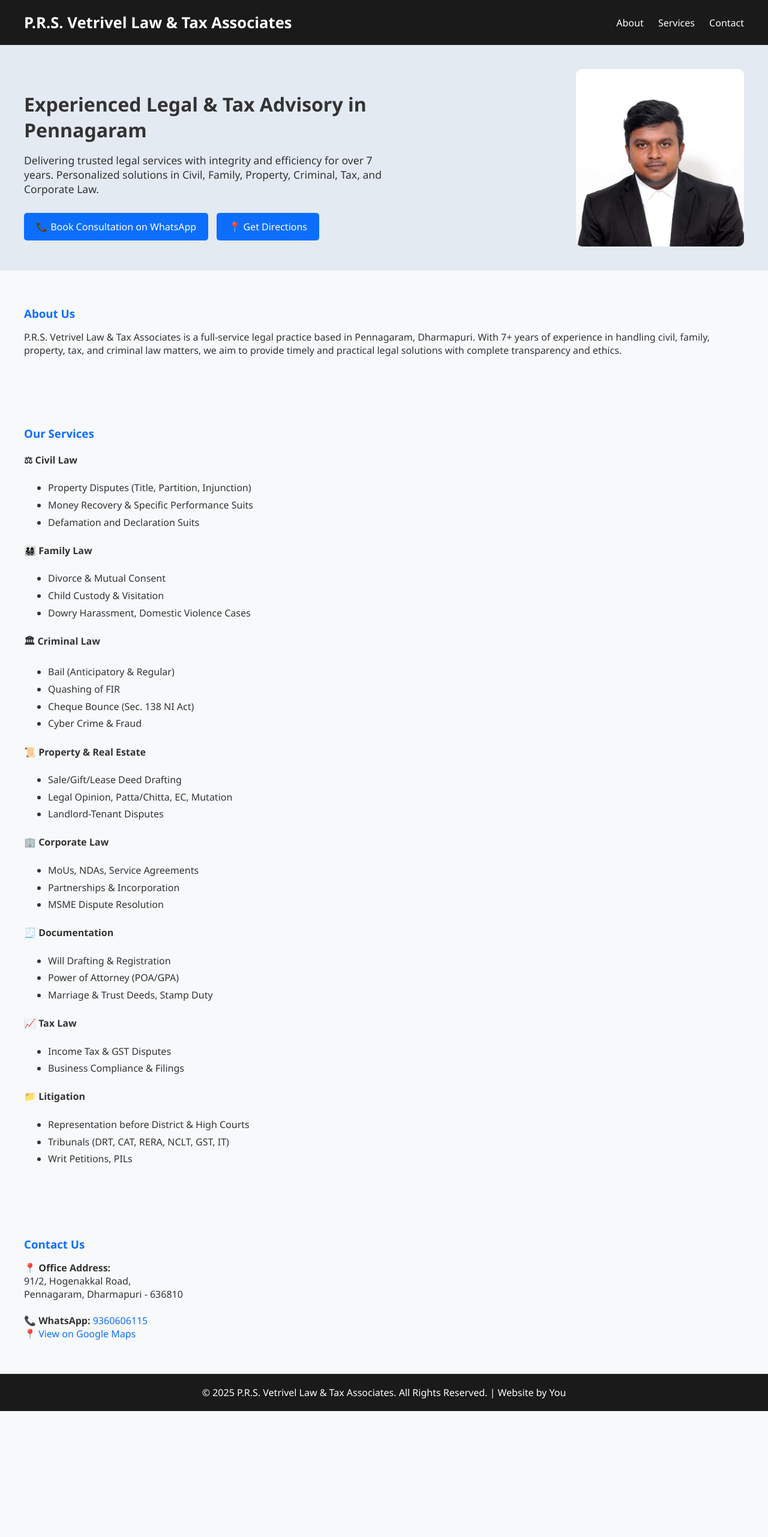
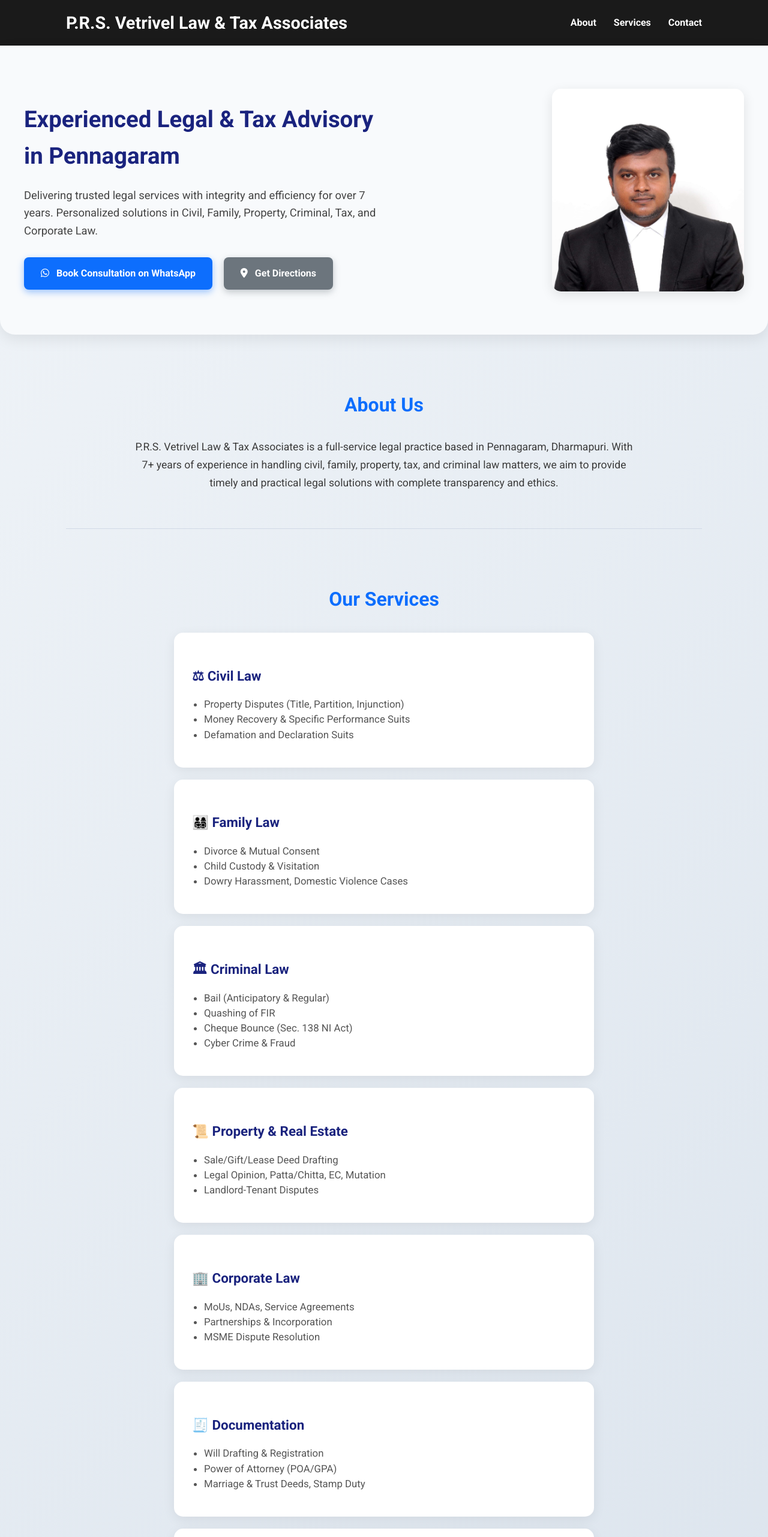
Before and after one commit to sivacheetas/VETRIVEL-LAW, a plain HTML site: page index.html in a window 1280 px wide. Shown: the top 2563 px of the page at 60% size. Before the commit the page ends 2353 px from the top, so only its background shows below. Drawn offline with Linux system fonts and the light colour scheme.

Commit message:
Add files via upload

```diff
--- a/index.html
+++ b/index.html
@@ -2,52 +2,74 @@
 <html lang="en">
 <head>
   <meta charset="UTF-8" />
-  <meta name="viewport" content="width=device-width, initial-scale=1.0" />
+  <meta name="viewport" content="width=device-width, initial-scale=1" />
   <title>P.R.S. Vetrivel Law & Tax Associates</title>
+
+  <!-- Google Fonts -->
+  <link href="https://fonts.googleapis.com/css2?family=Roboto:wght@400;700&display=swap" rel="stylesheet" />
+
+  <!-- FontAwesome for icons -->
+  <script src="https://kit.fontawesome.com/a076d05399.js" crossorigin="anonymous"></script>
+
   <link rel="stylesheet" href="style.css" />
 </head>
 <body>
 
   <header>
+    <div class="container header-inner">
       <h1>P.R.S. Vetrivel Law & Tax Associates</h1>
       <nav>
         <a href="#about">About</a>
         <a href="#services">Services</a>
         <a href="#contact">Contact</a>
       </nav>
+    </div>
   </header>
 
   <div class="hero">
     <div class="hero-text">
       <h2>Experienced Legal & Tax Advisory in Pennagaram</h2>
       <p>Delivering trusted legal services with integrity and efficiency for over 7 years. Personalized solutions in Civil, Family, Property, Criminal, Tax, and Corporate Law.</p>
-      <a class="btn" href="https://wa.me/9360606115">📞 Book Consultation on WhatsApp</a>
-      <a class="btn" href="https://maps.google.com/?q=91/2, Hogenakkal Road, Pennagaram">📍 Get Directions</a>
+      <a class="btn" href="https://wa.me/9360606115" target="_blank" rel="noopener noreferrer">
+        <i class="fab fa-whatsapp"></i> Book Consultation on WhatsApp
+      </a>
+      <a class="btn btn-secondary" href="https://maps.google.com/?q=91/2, Hogenakkal Road, Pennagaram" target="_blank" rel="noopener noreferrer">
+        <i class="fas fa-map-marker-alt"></i> Get Directions
+      </a>
     </div>
     <img src="lawyer-photo.jpg" alt="Lawyer Photo" />
   </div>
 
+  <main class="container">
     <section id="about">
       <h3>About Us</h3>
-    <p>P.R.S. Vetrivel Law & Tax Associates is a full-service legal practice based in Pennagaram, Dharmapuri. With 7+ years of experience in handling civil, family, property, tax, and criminal law matters, we aim to provide timely and practical legal solutions with complete transparency and ethics.</p>
+      <p>
+        P.R.S. Vetrivel Law & Tax Associates is a full-service legal practice based in Pennagaram, Dharmapuri. With 7+ years of experience in handling civil, family, property, tax, and criminal law matters, we aim to provide timely and practical legal solutions with complete transparency and ethics.
+      </p>
     </section>
 
     <section id="services">
       <h3>Our Services</h3>
+
+      <div class="service-card">
         <h4>⚖ Civil Law</h4>
         <ul>
           <li>Property Disputes (Title, Partition, Injunction)</li>
           <li>Money Recovery & Specific Performance Suits</li>
           <li>Defamation and Declaration Suits</li>
         </ul>
+      </div>
 
+      <div class="service-card">
         <h4>👨‍👩‍👧‍👦 Family Law</h4>
         <ul>
           <li>Divorce & Mutual Consent</li>
           <li>Child Custody & Visitation</li>
           <li>Dowry Harassment, Domestic Violence Cases</li>
         </ul>
+      </div>
 
+      <div class="service-card">
         <h4>🏛 Criminal Law</h4>
         <ul>
           <li>Bail (Anticipatory & Regular)</li>
@@ -55,56 +77,72 @@
           <li>Cheque Bounce (Sec. 138 NI Act)</li>
           <li>Cyber Crime & Fraud</li>
         </ul>
+      </div>
 
+      <div class="service-card">
         <h4>📜 Property & Real Estate</h4>
         <ul>
           <li>Sale/Gift/Lease Deed Drafting</li>
           <li>Legal Opinion, Patta/Chitta, EC, Mutation</li>
           <li>Landlord-Tenant Disputes</li>
         </ul>
+      </div>
 
+      <div class="service-card">
         <h4>🏢 Corporate Law</h4>
         <ul>
           <li>MoUs, NDAs, Service Agreements</li>
           <li>Partnerships & Incorporation</li>
           <li>MSME Dispute Resolution</li>
         </ul>
+      </div>
 
+      <div class="service-card">
         <h4>🧾 Documentation</h4>
         <ul>
           <li>Will Drafting & Registration</li>
           <li>Power of Attorney (POA/GPA)</li>
           <li>Marriage & Trust Deeds, Stamp Duty</li>
         </ul>
+      </div>
 
+      <div class="service-card">
         <h4>📈 Tax Law</h4>
         <ul>
           <li>Income Tax & GST Disputes</li>
           <li>Business Compliance & Filings</li>
         </ul>
+      </div>
 
+      <div class="service-card">
         <h4>📁 Litigation</h4>
         <ul>
           <li>Representation before District & High Courts</li>
           <li>Tribunals (DRT, CAT, RERA, NCLT, GST, IT)</li>
           <li>Writ Petitions, PILs</li>
         </ul>
+      </div>
     </section>
 
     <section id="contact">
       <h3>Contact Us</h3>
       <p class="contact-info">
-      📍 <strong>Office Address:</strong><br>
-      91/2, Hogenakkal Road,<br>
-      Pennagaram, Dharmapuri - 636810<br><br>
-      📞 <strong>WhatsApp:</strong> <a href="https://wa.me/9360606115">9360606115</a><br>
-      📍 <a href="https://maps.google.com/?q=91/2, Hogenakkal Road, Pennagaram">View on Google Maps</a>
+        <i class="fas fa-map-marker-alt"></i> <strong>Office Address:</strong><br>
+        91/2, Hogenakkal Road,<br />
+        Pennagaram, Dharmapuri - 636810<br /><br />
+        <i class="fab fa-whatsapp"></i> <strong>WhatsApp:</strong>
+        <a href="https://wa.me/9360606115" target="_blank" rel="noopener noreferrer">9360606115</a><br />
+        <i class="fas fa-map"></i>
+        <a href="https://maps.google.com/?q=91/2, Hogenakkal Road, Pennagaram" target="_blank" rel="noopener noreferrer">View on Google Maps</a>
       </p>
     </section>
+  </main>
 
-  <div class="footer">
+  <footer class="footer">
+    <div class="container">
       &copy; 2025 P.R.S. Vetrivel Law & Tax Associates. All Rights Reserved. | Website by You
     </div>
+  </footer>
 
 </body>
 </html>
--- a/style.css
+++ b/style.css
@@ -1,43 +1,62 @@
-body {
-  font-family: 'Segoe UI', sans-serif;
-  margin: 0;
-  background: #f7f9fb;
-  color: #333;
+/* Reset & base */
+* {
+  box-sizing: border-box;
 }
 
+body {
+  font-family: 'Roboto', 'Segoe UI', sans-serif;
+  margin: 0;
+  background: linear-gradient(135deg, #f0f4f8, #d9e2ec);
+  color: #2c3e50;
+  line-height: 1.6;
+}
+
+.container {
+  max-width: 1100px;
+  margin: 0 auto;
+  padding: 0 20px;
+}
+
+/* Header */
 header {
   background-color: #1a1a1a;
   color: #fff;
-  padding: 20px 40px;
+  padding: 15px 0;
+}
+
+.header-inner {
   display: flex;
   justify-content: space-between;
   align-items: center;
 }
 
 header h1 {
+  font-size: 1.8rem;
   margin: 0;
-  font-size: 1.6rem;
 }
 
 nav a {
   color: #fff;
-  margin-left: 20px;
+  margin-left: 25px;
   text-decoration: none;
-  font-weight: 500;
+  font-weight: 600;
+  transition: color 0.3s ease;
 }
 
+nav a:hover {
+  color: #0d6efd;
+}
+
+/* Hero Section */
 .hero {
   display: flex;
   flex-wrap: wrap;
   justify-content: space-between;
   align-items: center;
-  padding: 40px;
-  background-color: #e3eaf2;
-}
-
-.hero img {
-  width: 280px;
-  border-radius: 10px;
+  background-color: #f8fafc;
+  padding: 60px 40px;
+  border-radius: 0 0 25px 25px;
+  box-shadow: 0 8px 25px rgba(0,0,0,0.08);
 }
 
 .hero-text {
@@ -45,55 +64,180 @@ nav a {
 }
 
 .hero-text h2 {
-  font-size: 2rem;
-  margin-bottom: 10px;
+  font-size: 2.4rem;
+  margin-bottom: 20px;
+  font-weight: 700;
+  color: #1a237e;
 }
 
 .hero-text p {
-  font-size: 1.1rem;
+  font-size: 1.15rem;
+  margin-bottom: 30px;
+  color: #444;
 }
 
+.hero img {
+  width: 320px;
+  border-radius: 15px;
+  box-shadow: 0 6px 20px rgba(0,0,0,0.1);
+  object-fit: cover;
+}
+
+/* Buttons */
 .btn {
   display: inline-block;
-  margin: 10px 10px 0 0;
-  padding: 12px 20px;
+  margin: 0 15px 15px 0;
+  padding: 14px 28px;
   background-color: #0d6efd;
   color: #fff;
+  font-weight: 600;
+  border-radius: 8px;
   text-decoration: none;
-  border-radius: 5px;
+  box-shadow: 0 4px 12px rgba(13,110,253,0.4);
+  transition: background-color 0.3s ease, box-shadow 0.3s ease;
 }
 
+.btn:hover {
+  background-color: #084cdf;
+  box-shadow: 0 6px 18px rgba(8,76,223,0.6);
+}
+
+.btn-secondary {
+  background-color: #6c757d;
+  box-shadow: 0 4px 12px rgba(108,117,125,0.4);
+}
+
+.btn-secondary:hover {
+  background-color: #565e64;
+  box-shadow: 0 6px 18px rgba(86,94,100,0.6);
+}
+
+.btn i {
+  margin-right: 8px;
+}
+
+/* Sections */
 section {
-  padding: 40px;
+  padding: 60px 0;
+  border-bottom: 1px solid #d1d9e6;
 }
 
 section h3 {
   color: #0d6efd;
-  margin-bottom: 15px;
+  font-size: 2rem;
+  margin-bottom: 30px;
+  font-weight: 700;
+  text-align: center;
 }
 
-ul {
-  line-height: 1.8;
+section p {
+  max-width: 850px;
+  margin: 0 auto;
+  font-size: 1.1rem;
+  color: #3b3b3b;
+  line-height: 1.7;
+  text-align: center;
 }
 
-.footer {
-  background-color: #1a1a1a;
-  color: #fff;
-  padding: 20px 40px;
+.service-card {
+  background-color: #fff;
+  border-radius: 15px;
+  padding: 25px 30px;
+  margin: 20px auto;
+  max-width: 700px;
+  box-shadow: 0 5px 20px rgba(0,0,0,0.07);
+  transition: box-shadow 0.3s ease;
+}
+
+.service-card:hover {
+  box-shadow: 0 9px 30px rgba(0,0,0,0.12);
+}
+
+.service-card h4 {
+  color: #1a237e;
+  margin-bottom: 12px;
+  font-weight: 700;
+  font-size: 1.4rem;
+}
+
+.service-card ul {
+  padding-left: 20px;
+  color: #555;
+  font-size: 1.05rem;
+  list-style-type: disc;
+  line-height: 1.5;
+}
+
+/* Contact Section */
+.contact-info {
   text-align: center;
+  font-size: 1.1rem;
+  color: #3b3b3b;
 }
 
 .contact-info a {
   color: #0d6efd;
   text-decoration: none;
+  font-weight: 600;
+  transition: color 0.3s ease;
 }
 
-@media (max-width: 768px) {
+.contact-info a:hover {
+  color: #084cdf;
+}
+
+.contact-info i {
+  margin-right: 8px;
+  color: #0d6efd;
+}
+
+/* Footer */
+.footer {
+  background-color: #1a1a1a;
+  color: #ddd;
+  padding: 20px 0;
+  text-align: center;
+  font-size: 0.95rem;
+  box-shadow: inset 0 1px 3px rgba(255,255,255,0.1);
+}
+
+/* Responsive */
+@media (max-width: 900px) {
   .hero {
+    padding: 40px 20px;
+  }
+  .hero img {
+    width: 100%;
+    max-width: 280px;
+    margin-top: 30px;
+  }
+  .hero-text {
+    max-width: 100%;
+  }
+  .service-card {
+    max-width: 100%;
+    margin: 20px 10px;
+  }
+}
+
+@media (max-width: 480px) {
+  header .header-inner {
     flex-direction: column;
     text-align: center;
   }
-  .hero img {
-    margin-top: 20px;
+
+  nav {
+    margin-top: 15px;
+  }
+
+  nav a {
+    margin: 0 10px;
+    font-size: 1rem;
+  }
+
+  .btn {
+    width: 100%;
+    margin-bottom: 15px;
+    text-align: center;
   }
 }
```
Lines whose indentation alone changed are shown as unchanged.
